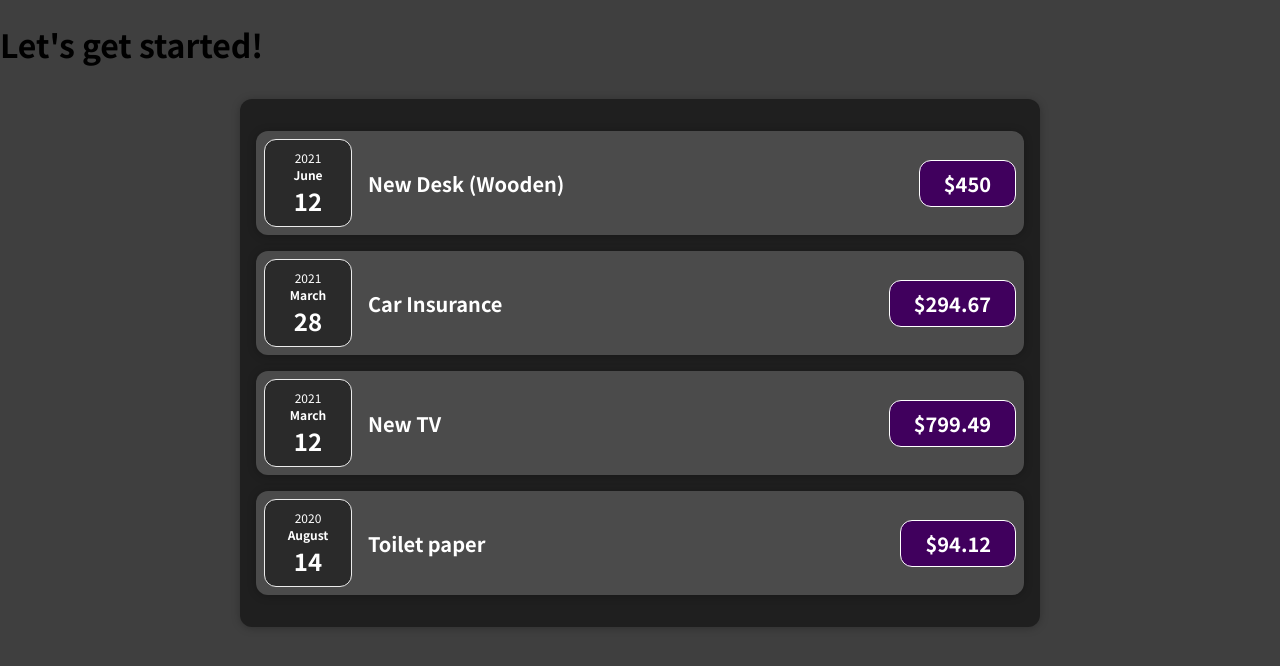
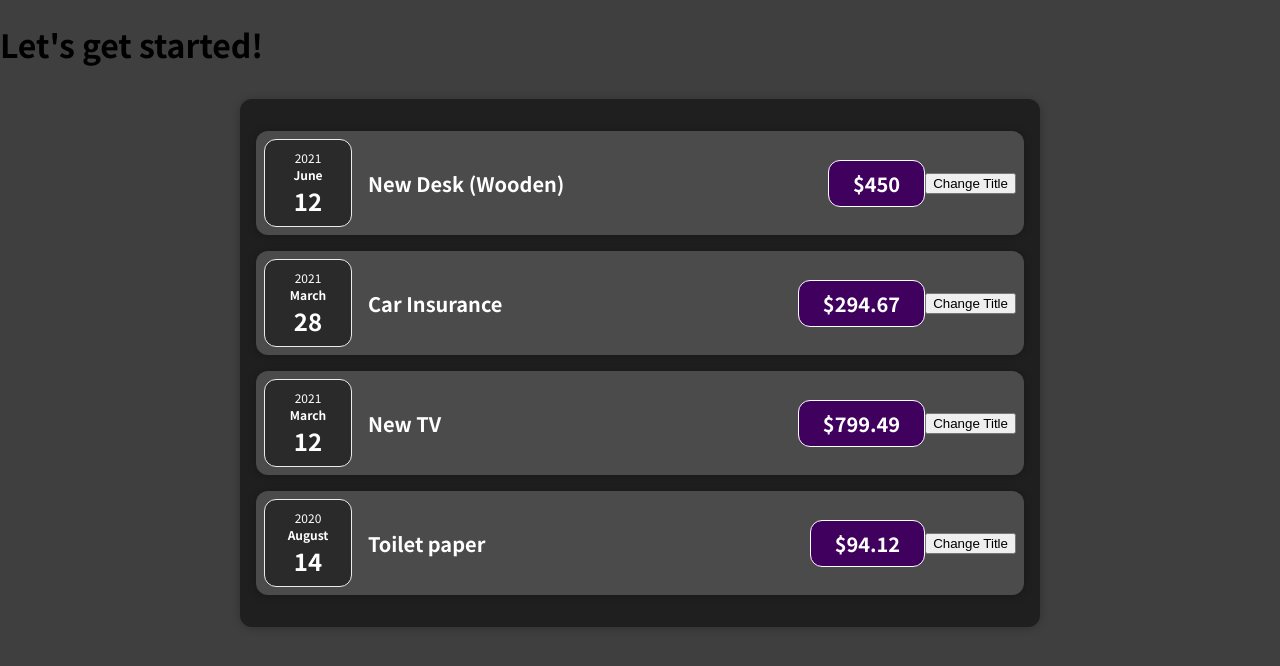
Before and after one commit to ThreePinkApples/react-complete-guide, a React (Create React App) app: page / in a window 1280 px wide. Shown: the top 666 px of the page. Built offline with nearby package versions, Linux system fonts and the light colour scheme.

Commit message:
Basic state change onClick

```diff
--- a/src/components/ExpenseItemList/ExpenseItem.jsx
+++ b/src/components/ExpenseItemList/ExpenseItem.jsx
@@ -1,18 +1,26 @@
-import "./ExpenseItem.css";
+import { useState } from "react";
 import Card from "../Wrappers/Card/Card";
 import ExpenseDate from "./ExpenseDate";
+import "./ExpenseItem.css";
 
-function ExpenseItem(props) {
+
+export default function ExpenseItem(props) {
   const item = props.item;
+
+  const [title, setTitle] = useState(item.title);
+
+  const clickHandler = (e) => {
+    setTitle(title + "1");
+  };
+
   return (
-    <Card key={item.id} id={item.id} className="expense-item">
+    <Card id={item.id} className="expense-item">
       <ExpenseDate date={item.date} />
       <div className="expense-item__description">
-        <h2>{item.title}</h2>
+        <h2>{title}</h2>
         <div className="expense-item__price">${item.amount}</div>
       </div>
+      <button onClick={clickHandler}>Change Title</button>
     </Card>
   );
 }
-
-export default ExpenseItem;
--- a/src/components/ExpenseItemList/ExpenseItemList.jsx
+++ b/src/components/ExpenseItemList/ExpenseItemList.jsx
@@ -1,7 +1,6 @@
-import "./ExpenseItemList.css";
 import Card from "../Wrappers/Card/Card";
 import ExpenseItem from "./ExpenseItem";
-
+import "./ExpenseItemList.css";
 
 function ExpenseItemList(props) {
   const items = props.expenses;
@@ -10,7 +9,7 @@ function ExpenseItemList(props) {
       {items
         .sort((a, b) => (a.date < b.date ? 1 : -1))
         .map((item) => (
-          <ExpenseItem item={item} />
+          <ExpenseItem item={item} key={item.id} />
         ))}
     </Card>
   );
```
